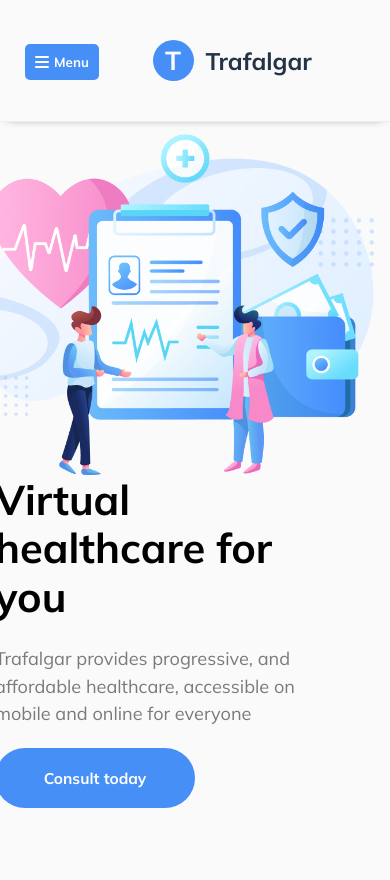
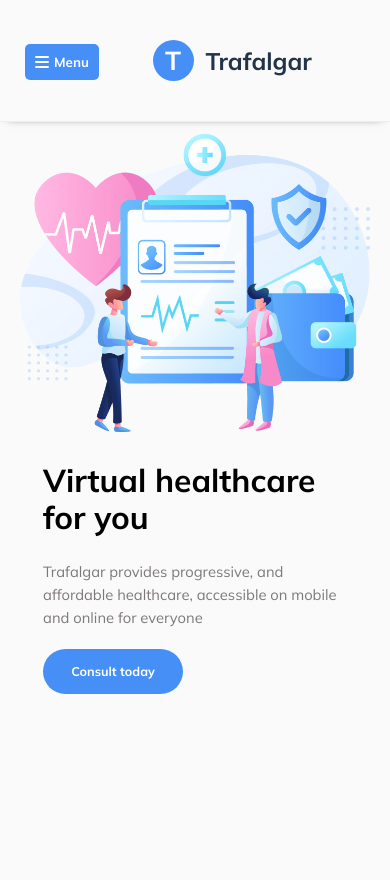
Before and after one commit to Vsspaulasouza/Trafalgar, a website built with webpack: page index.html in a window 390 px wide. Built offline with nearby package versions, Linux system fonts and the light colour scheme.

Commit message:
Término da sessão inicial
- Hover do botão
- Ajustes na responsividade

```diff
--- a/css/main.css
+++ b/css/main.css
@@ -31,3 +31,33 @@ html{
     line-height: 54%;
   }
 }
+@media (max-width: 800px){
+  html{
+    font-size: 52%;
+    line-height: 52%;
+  }
+}
+@media (max-width: 700px){
+  html{
+    font-size: 50%;
+    line-height: 50%;
+  }
+}
+@media (max-width: 600px){
+  html{
+    font-size: 48%;
+    line-height: 48%;
+  }
+}
+@media (max-width: 500px){
+  html{
+    font-size: 46%;
+    line-height: 46%;
+  }
+}
+@media (max-width: 400px){
+  html{
+    font-size: 44%;
+    line-height: 44%;
+  }
+}
--- a/css/secao-inicial.css
+++ b/css/secao-inicial.css
@@ -46,6 +46,10 @@
   text-decoration: none;
   text-align: center;
   margin-top: 48px;
+}
+.secao-inicial .apresentacao a:hover{
+  background-color: #66B6FA;
+  color: #fff;
 }
 
 .secao-inicial .banner-principal{
@@ -102,6 +106,11 @@
   .secao-inicial .apresentacao a{
     margin-top: 20px;
   }
+  .secao-inicial .apresentacao a{
+    max-width: 180px;
+    line-height: 60px;
+    margin-top: 30px;
+  }
 }
 @media (max-width: 900px){
   .secao-inicial .banner-principal{
@@ -115,6 +124,31 @@
   }
 }
 @media (max-width: 790px){
+  .secao-inicial .banner-principal{
+    width: 330px;
+  }
+  .secao-inicial .apresentacao{
+    max-width: 345px;
+  }
+  .secao-inicial .apresentacao a{
+    max-width: 160px;
+    line-height: 50px;
+    margin-top: 20px;
+  }
+}
+@media (max-width: 750px){
+  .secao-inicial .banner-principal{
+    width: 310px;
+  }
+  .secao-inicial .apresentacao h1{
+    font-size: 4.5rem;
+    line-height: 5.3rem;
+  }
+  .secao-inicial .apresentacao{
+    max-width: 325px;
+  }
+}
+@media (max-width: 700px){
   .secao-inicial .pontos{
     display: none;
   }
@@ -122,9 +156,46 @@
     flex-direction: column-reverse;
   }
   .secao-inicial .banner-principal{
+    width: 500px;
+  }
+  .secao-inicial .apresentacao{
+    max-width: 350px;
+    margin-top: 30px;
+  }
+}
+@media (max-width: 530px){
+  .secao-inicial .banner-principal{
     width: 400px;
   }
+  .secao-inicial .apresentacao{
+    max-width: 350px;
+  }
+  .secao-inicial .apresentacao a{
+    max-width: 140px;
+    line-height: 45px;
+  }
 }
-@media (max-width: 781px){
-
+@media (max-width: 450px){
+  .secao-inicial .banner-principal{
+    width: 350px;
+  }
+  .secao-inicial .apresentacao{
+    max-width: 300px;
+  }
 }
+@media (max-width: 380px){
+  .secao-inicial .banner-principal{
+    width: 300px;
+  }
+  .secao-inicial .apresentacao{
+    max-width: 280px;
+  }
+}
+@media (max-width: 350px){
+  .secao-inicial .banner-principal{
+    width: 280px;
+  }
+  .secao-inicial .apresentacao{
+    max-width: 260px;
+  }
+}
```
